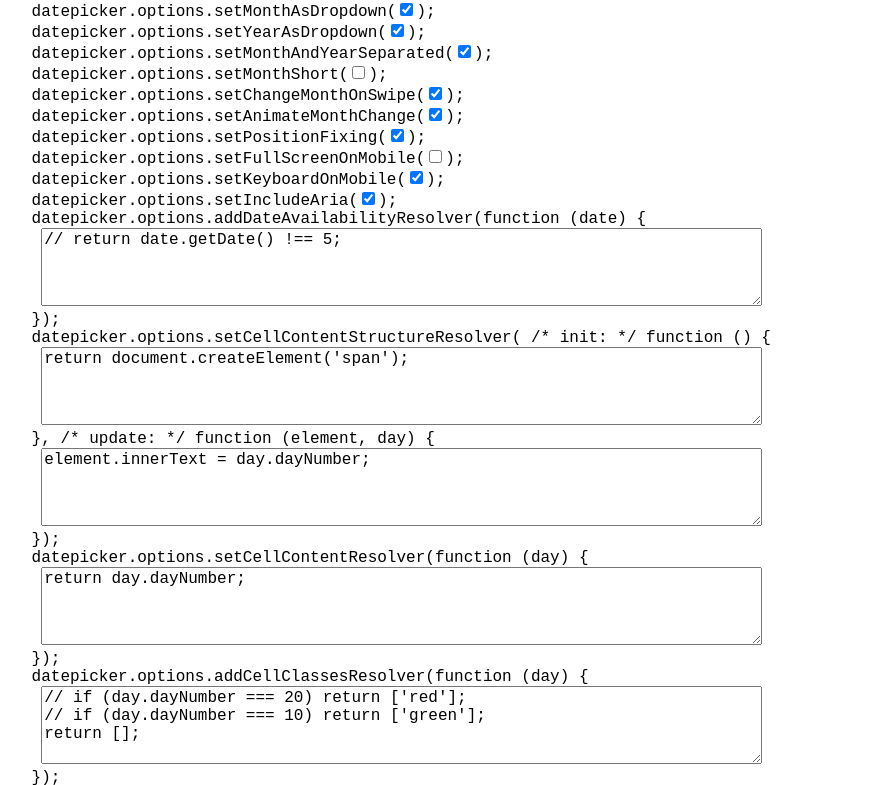
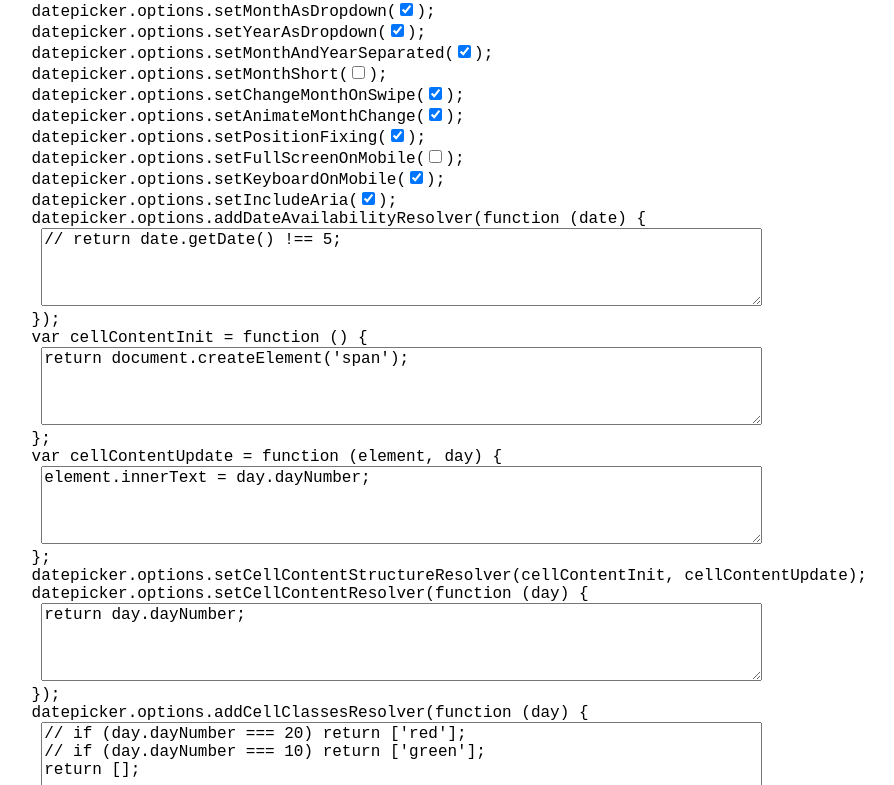
Before and after one commit to thedatepicker/thedatepicker, a website: page index.html in a window 1280 px wide. Shown: the part 1081-1866 px from the top of the page, without its empty margins (298-1192 px from the left). Drawn offline with Linux system fonts and the light colour scheme.

Commit message:
No /**/ comments in example code.

```diff
--- a/index.html
+++ b/index.html
@@ -179,7 +179,7 @@
 					datepicker.<input type="button" id="destroy" value="destroy()">;
 				</li>
 				<li>
-					<label>datepicker.selectDate("<input type="text" size="15" id="selectDate" placeholder="Y-m-d">"</label>, <label>/* doUpdateMonth: */ <input type="checkbox" id="selectDateDoUpdateMonth" checked="checked"></label>); <span class="error" id="selectDateError"></span>
+					<label>var doUpdateMonth = <input type="checkbox" id="selectDateDoUpdateMonth" checked="checked"></label>; <label>datepicker.selectDate("<input type="text" size="15" id="selectDate" placeholder="Y-m-d">"</label>, <label for="selectDateDoUpdateMonth">doUpdateMonth</label>); <span class="error" id="selectDateError"></span>
 				</li>
 				<li>
 					<label>datepicker.goToMonth("<input type="text" size="15" id="goToMonth" placeholder="Y-m">");</label> <span class="error" id="goToMonthError"></span>
@@ -301,11 +301,17 @@
 						});</label>
 				</li>
 				<li>
-					<label>datepicker.options.setCellContentStructureResolver( /* init: */ function () {<br>
-						&nbsp;<textarea rows="4" cols="70" id="cellContentStructureResolverInit">return document.createElement('span');</textarea><br>
-						}</label>,<label> /* update: */ function (element, day) {<br>
-						&nbsp;<textarea rows="4" cols="70" id="cellContentStructureResolverUpdate">element.innerText = day.dayNumber;</textarea><br>
-						}</label>);
+					<label>var cellContentInit = function () {<br>
+					&nbsp;<textarea rows="4" cols="70" id="cellContentStructureResolverInit">return document.createElement('span');</textarea><br>
+					}</label>;
+				</li>
+				<li>
+					<label>var cellContentUpdate = function (element, day) {<br>
+					&nbsp;<textarea rows="4" cols="70" id="cellContentStructureResolverUpdate">element.innerText = day.dayNumber;</textarea><br>
+					}</label>;
+				</li>
+				<li>
+					datepicker.options.setCellContentStructureResolver(<label for="cellContentStructureResolverInit">cellContentInit</label>, <label for="cellContentStructureResolverUpdate">cellContentUpdate</label>);
 				</li>
 				<li>
 					<label>datepicker.options.setCellContentResolver(function (day) {<br>
```
